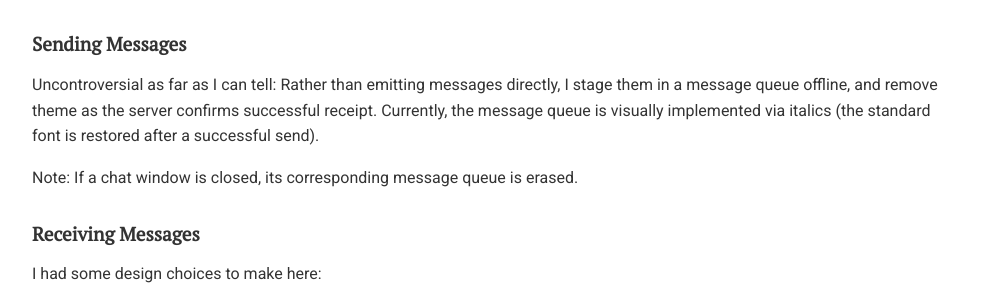
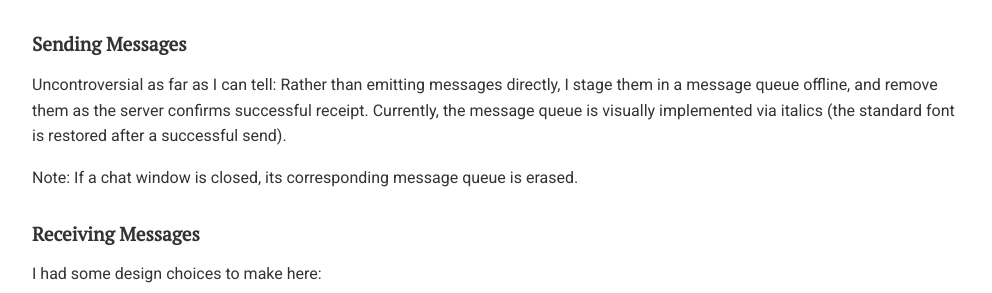
Before and after one commit to chatscrypt/chatscrypt.github.io, a Jekyll site: the page built from _posts/2019-12-29-persistence-through-unstable-internet-connections.html, in a window 1280 px wide. Shown: the part 923-1216 px from the top of the page, without its empty margins (143-1135 px from the left). Built offline with Jekyll 4.4.1, drawn with Linux system fonts in a browser that asks for light colours; comment, search, counter and statistics services are not loaded.

Commit message:
Update 2019-12-29-persistence-through-unstable-internet-connections.html

```diff
--- a/_posts/2019-12-29-persistence-through-unstable-internet-connections.html
+++ b/_posts/2019-12-29-persistence-through-unstable-internet-connections.html
@@ -32,7 +32,7 @@ This is actually a bit controversial and subject to change, due to the question
 
   <h2>Sending Messages</h2>
 
-Uncontroversial as far as I can tell: Rather than emitting messages directly, I stage them in a message queue offline, and remove theme as the server confirms successful receipt. Currently, the message queue is visually implemented via italics (the standard font is restored after a successful send).
+Uncontroversial as far as I can tell: Rather than emitting messages directly, I stage them in a message queue offline, and remove them as the server confirms successful receipt. Currently, the message queue is visually implemented via italics (the standard font is restored after a successful send).
 
 <p>Note: If a chat window is closed, its corresponding message queue is erased.
 
```
